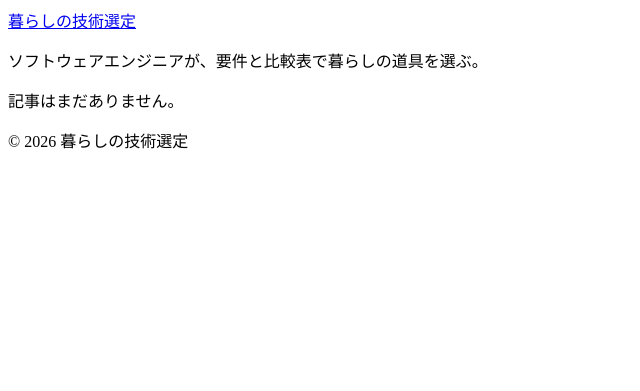
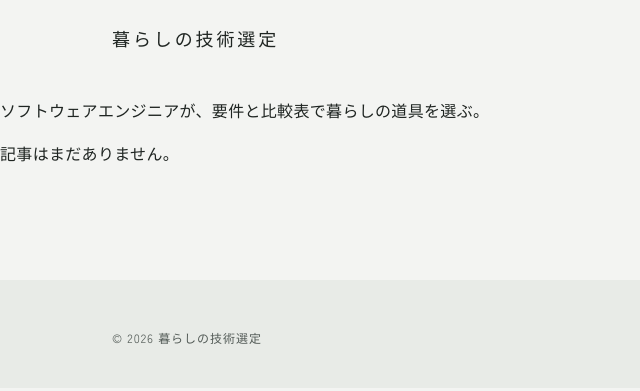
Before and after one commit to shun0918/kurashistack.com, an Astro site: page / in a window 1280 px wide. Shown: the whole page, without its empty margins (0-640 px from the left). Built offline with nearby package versions, Linux system fonts and the light colour scheme; Astro itself is replaced by a stand-in of ours; a web font is replaced by a local one.

Commit message:
style: B 案のフォントと配色、ヘッダーとフッターを当てる
Zen Kaku Gothic Antique と New を Google Fonts から読み込む。配色は src/styles/global.css のカスタムプロパティにまとめる。
トップページではサイト名を h1 にする。リンク先のページがまだないので、ナビとフッターのリンクは置かない。

```diff
--- a/src/layouts/BaseLayout.astro
+++ b/src/layouts/BaseLayout.astro
@@ -1,4 +1,5 @@
 ---
+import '../styles/global.css';
 import { SITE_DESCRIPTION, SITE_TITLE } from '../consts';
 
 interface Props {
@@ -9,6 +10,7 @@ interface Props {
 const { title, description = SITE_DESCRIPTION } = Astro.props;
 const pageTitle = title ? `${title} | ${SITE_TITLE}` : SITE_TITLE;
 const canonical = new URL(Astro.url.pathname, Astro.site);
+const Wordmark = Astro.url.pathname === '/' ? 'h1' : 'div';
 ---
 
 <html lang="ja">
@@ -18,15 +20,21 @@ const canonical = new URL(Astro.url.pathname, Astro.site);
     <title>{pageTitle}</title>
     <meta name="description" content={description} />
     <link rel="canonical" href={canonical} />
+    <link rel="preconnect" href="https://fonts.googleapis.com" />
+    <link rel="preconnect" href="https://fonts.gstatic.com" crossorigin />
+    <link
+      rel="stylesheet"
+      href="https://fonts.googleapis.com/css2?family=Zen+Kaku+Gothic+Antique:wght@500&family=Zen+Kaku+Gothic+New:wght@400;500;700&display=swap"
+    />
   </head>
   <body>
-    <header>
-      <a href="/">{SITE_TITLE}</a>
+    <header class="site-header">
+      <Wordmark class="wordmark"><a href="/">{SITE_TITLE}</a></Wordmark>
     </header>
     <main>
       <slot />
     </main>
-    <footer>
+    <footer class="site-footer">
       <p>© 2026 {SITE_TITLE}</p>
     </footer>
   </body>
--- /dev/null
+++ b/src/styles/global.css
@@ -0,0 +1,75 @@
+:root {
+  --bg: #F3F4F2;
+  --text: #1F2522;
+  --text-muted: #535B57;
+  --accent: #2F5D58;
+  --accent-strong: #1E3E3A;
+  --rule: #CDD2CD;
+  --rule-strong: #8E9792;
+  --mat: #D8DCD6;
+  --band: #E8EBE7;
+  --code-bg: #E3E7E2;
+  --notice-bg: #FFFFFF;
+  --notice-border: #B9C1BB;
+  --font-display: 'Zen Kaku Gothic Antique', sans-serif;
+  --font-body: 'Zen Kaku Gothic New', sans-serif;
+  --gutter: clamp(1.25rem, 4vw, 3rem);
+}
+
+*,
+*::before,
+*::after {
+  box-sizing: border-box;
+}
+
+body {
+  margin: 0;
+  background: var(--bg);
+  color: var(--text);
+  font-family: var(--font-body);
+  line-height: 1.7;
+  letter-spacing: 0.02em;
+  -webkit-font-smoothing: antialiased;
+}
+
+a {
+  color: var(--accent);
+}
+
+a:hover {
+  color: var(--accent-strong);
+}
+
+.site-header {
+  max-width: 72rem;
+  margin: 0 auto;
+  padding: 1.75rem var(--gutter);
+}
+
+.wordmark {
+  margin: 0;
+  font-family: var(--font-display);
+  font-size: 1.125rem;
+  font-weight: 500;
+  line-height: 1.4;
+  letter-spacing: 0.16em;
+}
+
+.wordmark a {
+  color: inherit;
+  text-decoration: none;
+}
+
+.site-footer {
+  margin-top: 7rem;
+  background: var(--band);
+}
+
+.site-footer p {
+  max-width: 72rem;
+  margin: 0 auto;
+  padding: 3rem var(--gutter) 2.5rem;
+  color: var(--text-muted);
+  font-size: 0.75rem;
+  letter-spacing: 0.08em;
+}
```
